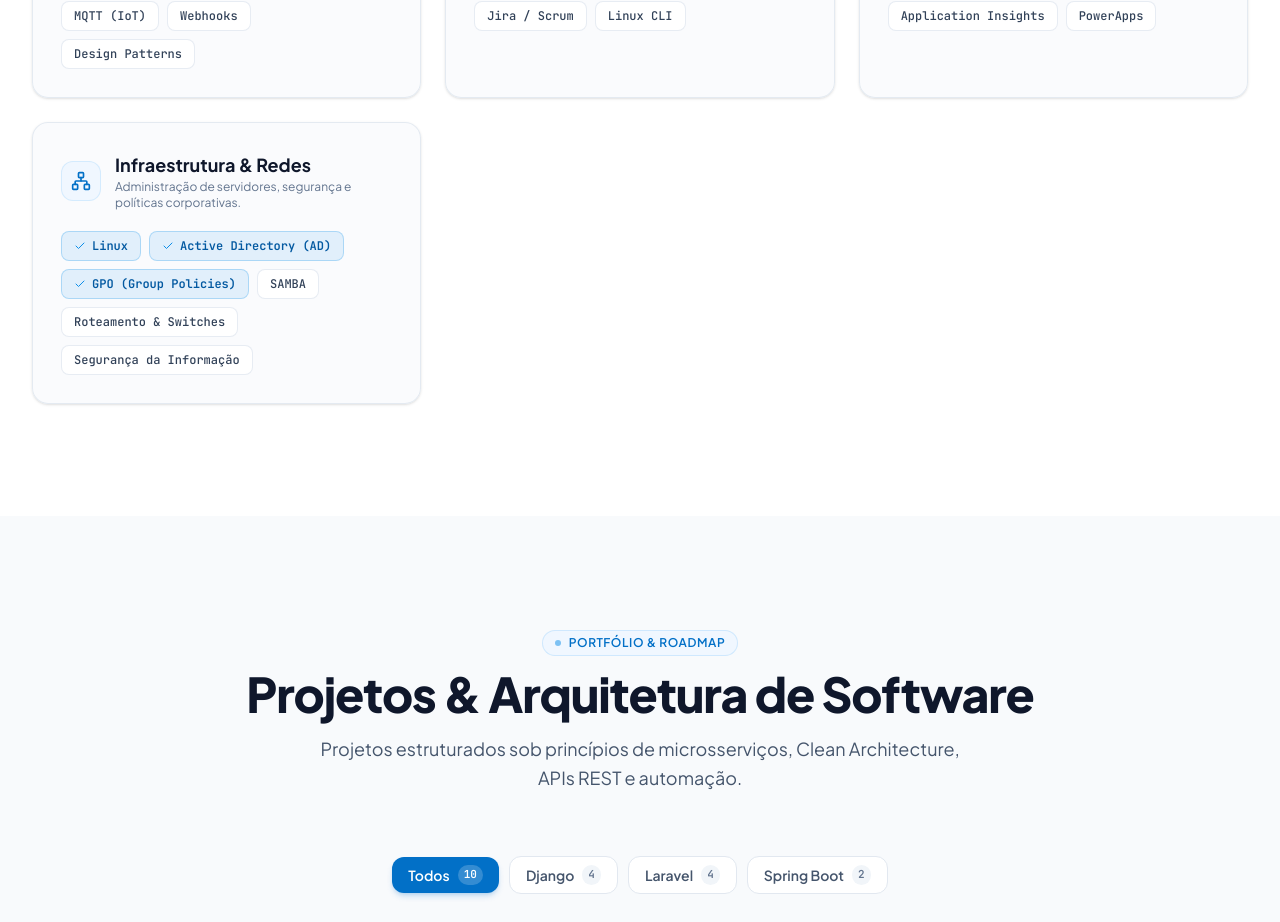
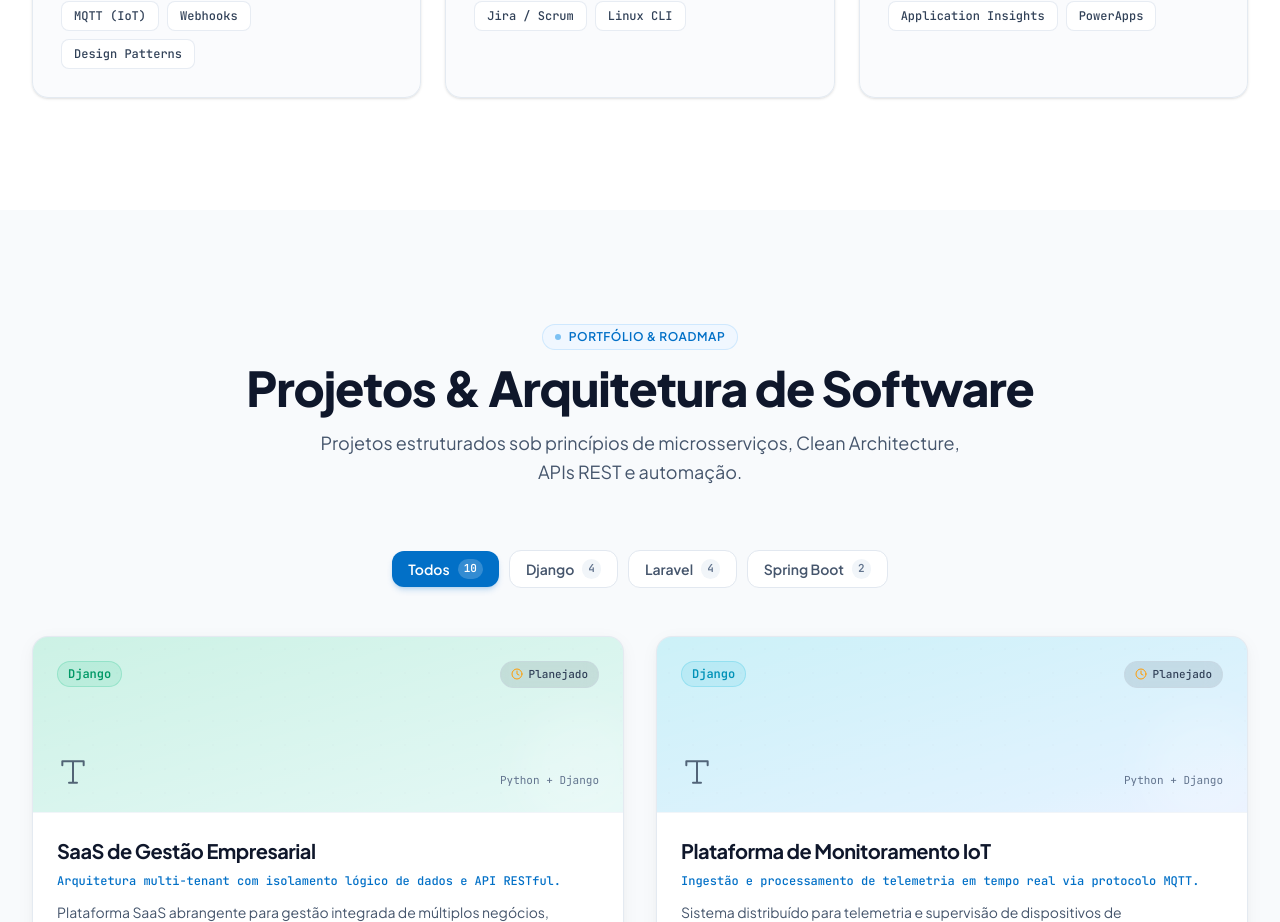
Before and after one commit to isaiasvas/isaiasvas.github.io, a React (Vite) app: page / in a window 1280 px wide. Shown: the part 5780-6702 px from the top of the page. Built offline with nearby package versions, Linux system fonts and the light colour scheme.

Commit message:
fix: removendo infraestura e redes pois não é foco do curriculo

```diff
--- a/src/data/skills.js
+++ b/src/data/skills.js
@@ -83,18 +83,5 @@ export const skillsData = [
       { name: "Application Insights" },
       { name: "PowerApps" }
     ]
-  },
-  {
-    category: "Infraestrutura & Redes",
-    description: "Administração de servidores, segurança e políticas corporativas.",
-    icon: "Network",
-    skills: [
-      { name: "Linux", highlight: true },
-      { name: "Active Directory (AD)", highlight: true },
-      { name: "GPO (Group Policies)", highlight: true },
-      { name: "SAMBA" },
-      { name: "Roteamento & Switches" },
-      { name: "Segurança da Informação" }
-    ]
   }
 ];
```
